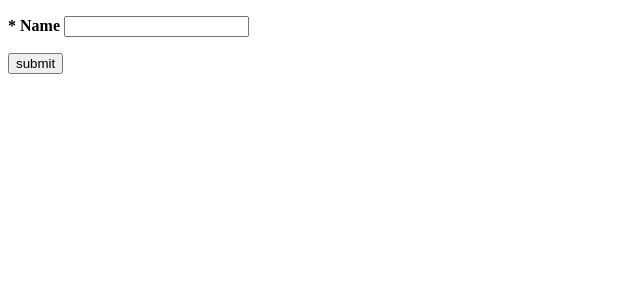
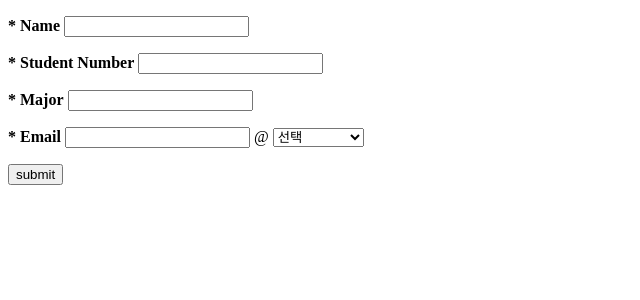
Before and after one commit to ysk8448/2023-1-OSSPrac-Welcome-6, a Python web app: template templates/main.html in a window 1280 px wide. Shown: the top 300 px of the page, without its empty margins (0-640 px from the left). Run offline with Jinja, Linux system fonts and the light colour scheme; the template is opened without the code that fills it, so the values that code supplies are empty.

Commit message:
2023-05-07 [A] main.html 이름, 학번, 전공, 이메일 입력폼 구현

```diff
--- a/templates/main.html
+++ b/templates/main.html
@@ -11,8 +11,9 @@
             var email_id=document.getElementById('email_id').value;
             var email_addr=document.getElementById('email_addr').value;
 
-            if (!name|| !StudentNumber || !Major || !email_id|| !email_addr){
+            if (!name|| !StudentNumber || !Major || !email_id|| email_addr == "none"){
                 alert('필수 정보를 다 입력해주세요!');
+                event.preventDefault();
                 return false;
             }
 
@@ -21,10 +22,22 @@
     </script>
 </head>
 <body>
-    <form method="POST" onsubmit="return validateForm()">
+    <form method="POST" onsubmit="validateForm()" action ="\result">
 
         <p><b>* Name</b> <input type="'text" id='name'name="name"/> </p>
-
+        <p><b>* Student Number</b> <input type="text" id='StudentNumber'name="StudentNumber"/> </p>
+        <p><b>* Major</b> <input type="text" id='major'name="major"/> </p>
+        <p>
+            <b>* Email</b> <input type="text" id='email_id'name="email_id"/> @
+            <select id='email_addr' name="email_addr">
+                <option value="none">선택</option>
+                <option value="naver.com">naver.com</option>
+                <option value="gmail.com">gmail.com</option>
+                <option value="daum.net">daum.net</option>
+                <option value="hanmail.net">hanmail.net</option>
+                <option value="nate.com">nate.com</option>
+            </select>
+        </p>
 
         <p><button type='submit' value="submit">submit</button></p>
 
```
